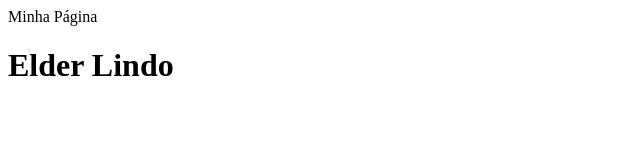
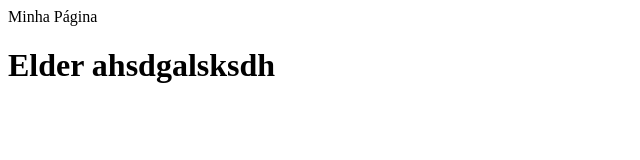
Before and after one commit to pereiraelder/pereiraelder.github.io, a plain HTML site: page index.html in a window 1280 px wide. Shown: the whole page, without its empty margins (0-640 px from the left). Drawn offline with Linux system fonts and the light colour scheme.

Commit message:
Modifiquei o html

```diff
--- a/index.html
+++ b/index.html
@@ -5,6 +5,6 @@
         <tittle>Minha Página</tittle>
 <head>
 <body>
-      <h1>Elder Lindo</h1>
+      <h1>Elder ahsdgalsksdh</h1>
 </body>
 </html>
```
